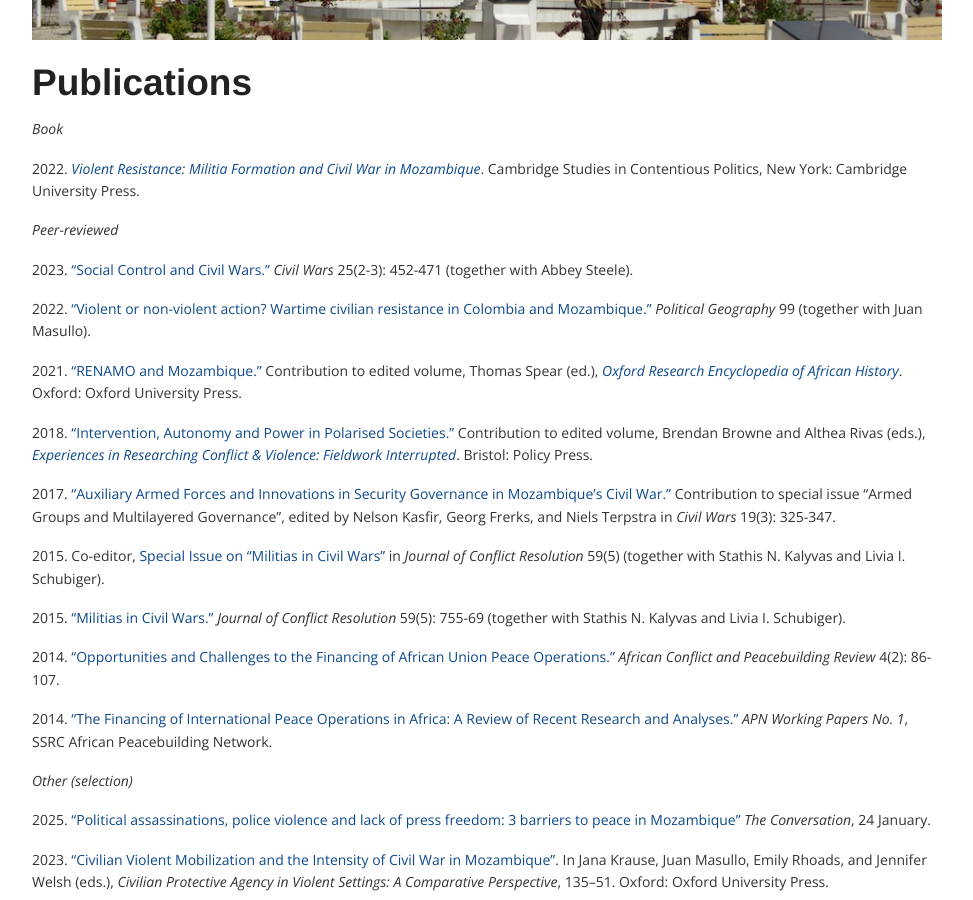
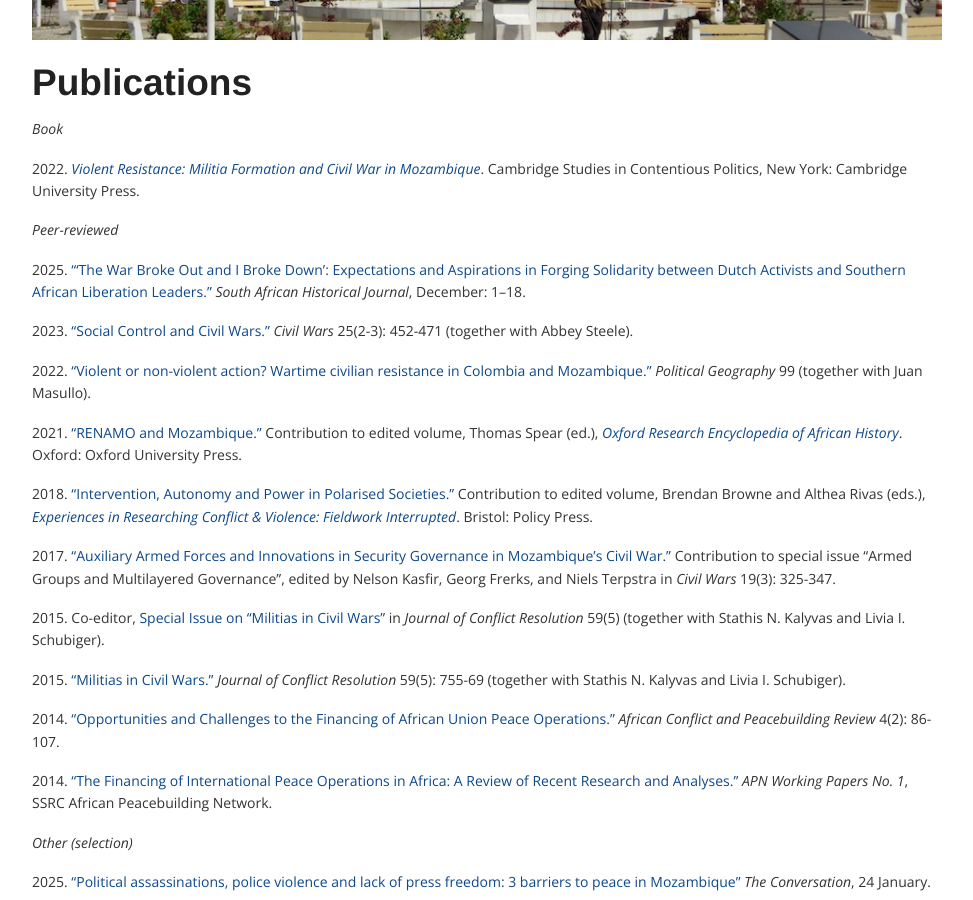
Before and after one commit to corinnajentzsch/corinnajentzsch.github.io, a Jekyll site: the page built from publications.md, in a window 1280 px wide and 900 px high, scrolled down 331 px. Shown: the whole window, without its empty margins (153-1126 px from the left). Built offline with Jekyll 4.4.1, drawn with Linux system fonts in a browser that asks for light colours.

Commit message:
Update publications.md

```diff
--- a/publications.md
+++ b/publications.md
@@ -13,6 +13,9 @@ _Book_
 2022\. _[Violent Resistance: Militia Formation and Civil War in Mozambique](https://www.cambridge.org/core/books/violent-resistance/9F6785EA6663B77BAA90E8A5FDAC5323 "Violent Resistance")_. Cambridge Studies in Contentious Politics, New York: Cambridge University Press.
 
 _Peer-reviewed_
+
+2025\. [“‘The War Broke Out and I Broke Down’: Expectations and Aspirations in Forging Solidarity between Dutch Activists and Southern African Liberation Leaders.”](https://www.tandfonline.com/doi/full/10.1080/02582473.2025.2581038) _South African Historical Journal_, December: 1–18.
+
 
 2023\. [“Social Control and Civil Wars.”](https://www.tandfonline.com/doi/full/10.1080/13698249.2023.2250699) _Civil Wars_ 25(2-3): 452-471 (together with Abbey Steele).
 
```
